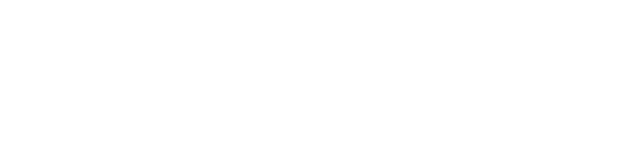
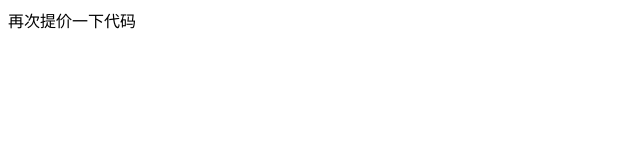
Before and after one commit to wangde1/dome1, a plain HTML site: page index.html in a window 1280 px wide. Shown: the whole page, without its empty margins (0-640 px from the left). Drawn offline with Linux system fonts and the light colour scheme.

Commit message:
three submit

```diff
--- a/index.html
+++ b/index.html
@@ -4,6 +4,6 @@
 	<title></title>
 </head>
 <body>
-
+	<div>再次提价一下代码</div>
 </body>
 </html>
```
